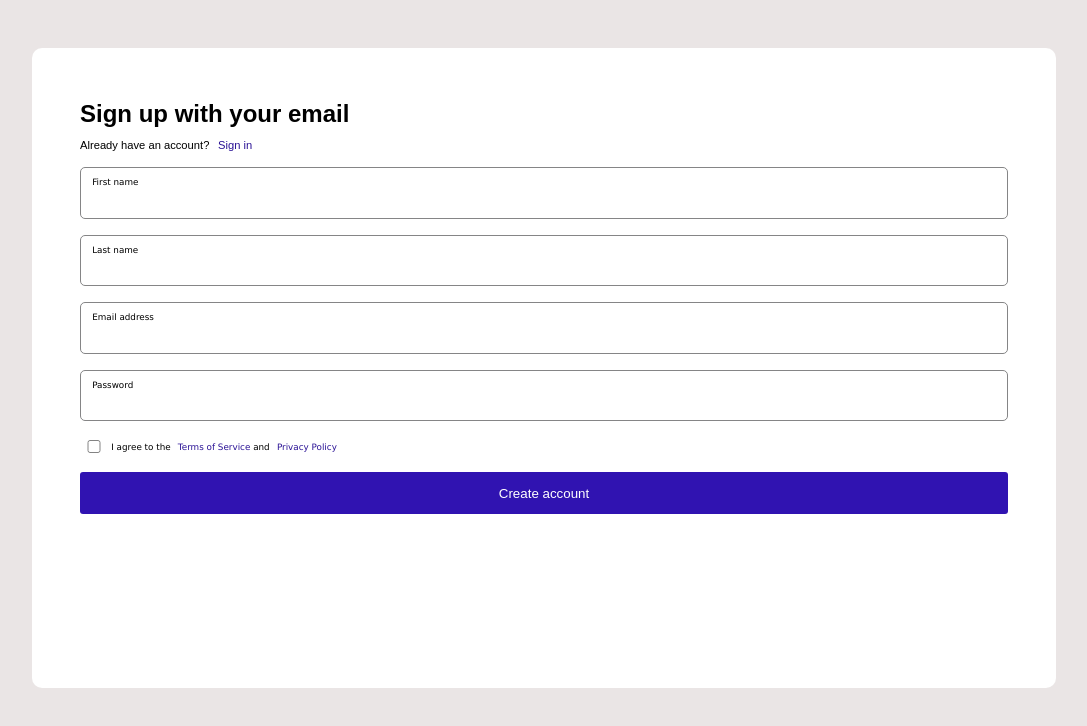
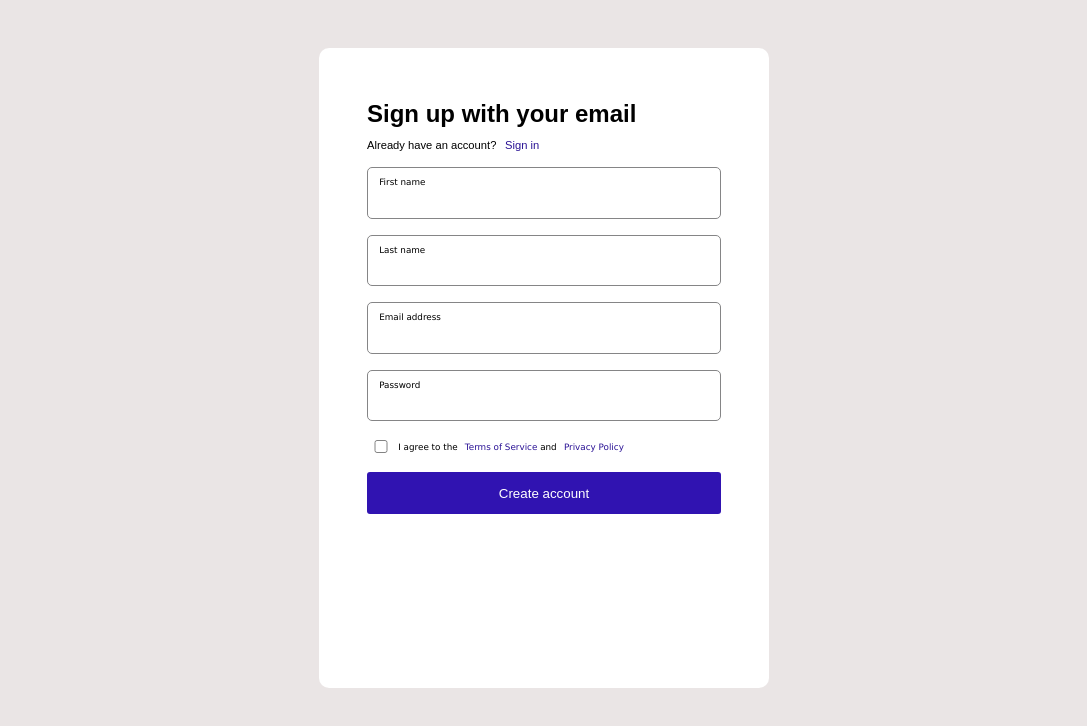
Before and after one commit to Samdek/React_Form_Authentication, a React (Create React App) app: page / in a window 1280 px wide. Shown: the top 726 px of the page, without its empty margins (96-1183 px from the left). Built offline with nearby package versions, Linux system fonts and the light colour scheme.

Commit message:
Update App.css

```diff
--- a/src/App.css
+++ b/src/App.css
@@ -17,7 +17,7 @@ main {
 
 form {
   background-color: #fff;
-  width: 80vw;
+  width: 450px;
   height: 80vh;
   border-radius: 10px;
   padding: 2em 3em;
```
